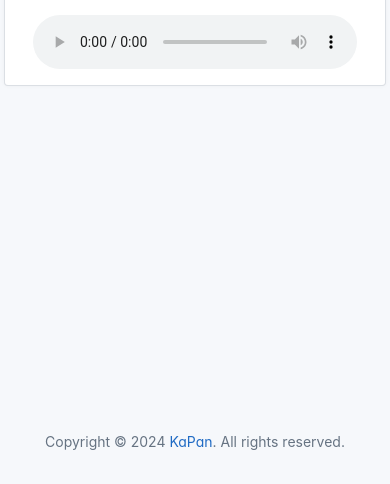
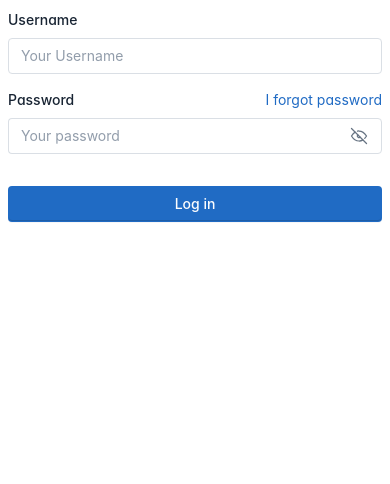
Before and after one commit to KadekPanjiii/UK_Modul1, a PHP site: page / in a window 390 px wide. Shown: the part 360-844 px from the top of the page. Run offline with PHP 8.4, Linux system fonts and the light colour scheme; some web fonts are replaced.

Commit message:
first commit

```diff
--- a/components/navbar.php
+++ b/components/navbar.php
@@ -116,20 +116,16 @@
               </a>
             </div>
             <div class="nav-item dropdown">
-              <a
-                href="https://kapan.vercel.app/"
-                target="_blank"
-                class="nav-link d-flex lh-1 text-reset p-0"
-              >
-                <span
-                  class="avatar avatar-sm"
-                  style="background-image: url(assets/static/avatars/000f.jpeg)"
-                ></span>
+            <a href="https://kapan.vercel.app/" class="nav-link d-flex lh-1 text-reset p-0" data-bs-toggle="dropdown" aria-label="Open user menu">
+                <span class="avatar avatar-sm" style="background-image: url(assets/static/avatars/000f.jpeg)"></span>
                 <div class="d-none d-xl-block ps-2">
                   <div>Kadek Panji</div>
                   <div class="mt-1 small text-muted">Rekayasa Perangkat Lunak</div>
                 </div>
               </a>
+              <div class="dropdown-menu dropdown-menu-end dropdown-menu-arrow">
+                <a href="index.php" class="dropdown-item">Logout</a>
+              </div>
             </div>
           </div>
         </div>
@@ -140,8 +136,8 @@
           <div class="navbar">
             <div class="container-xl">
               <ul class="navbar-nav">
-                <li class="nav-item <?= strpos($url, 'index.php') ? 'active' : '' ?>">
-                  <a class="nav-link" href="index.php">
+                <li class="nav-item <?= strpos($url, 'home.php') ? 'active' : '' ?>">
+                  <a class="nav-link" href="home.php">
                     <span class="nav-link-icon d-md-none d-lg-inline-block"
                       ><!-- Download SVG icon from http://tabler-icons.io/i/home -->
                       <svg
--- a/index.php
+++ b/index.php
@@ -1,58 +1,120 @@
+<!DOCTYPE html>
 <html lang="en">
 
-  <!-- Navbar -->
-  <?php include("components/header.php") ?>
+<!-- Header -->
+<?php include("components/header.php")?>
 
-  <body>
-  <script>
-        // Membuat alert saat halaman dimuat
-        window.onload = function() {
-            alert("Audio dijual terpisah");
-        };
-    </script>
-    <script src="assets/dist/js/demo-theme.min.js?1684106062"></script>
-    <div class="page">
+<body class="d-flex flex-column bg-white">
+    <script src="./dist/js/demo-theme.min.js?1684106062"></script>
 
-      <!-- Navbar -->
-      <?php include("components/navbar.php") ?>
-
-      <div class="page-wrapper">
-        <!-- Page header -->
-        <div class="page-header d-print-none">
-          <div class="container-xl">
-            <div class="row g-2 align-items-center">
-              <div class="col">
-                <!-- Page pre-title -->
-                <h2 class="page-title">Home</h2>
-              </div>
-            </div>
-          </div>
-        </div>
-        <!-- Page body -->
-        <div class="page-body">
-          <div class="container-xl">
-            <div class="row row-deck row-cards">
-                <div class="card">
-                <div class="card-body">
-                  <h3 class="card-title">BALI | Cinematic video - <a href="https://youtu.be/zHcr32gRRCs?si=3NfflcBh6Rh7h0J4" target="_blank" class="link-blue">@JustKay</a></h3>
-                    <div class="row align-items-center">
-                      <video style="min-width: 10%; min-height: 100%;" playsinline autoplay muted loop>
-                        <source class="h-100" src="components/vid.mp4" type="video/mp4" />
-                      </video>
-                      <p></p>
-                      <!-- Audio dijual terpisah -->
-                      <audio loop controls autoplay>
-                        <source src="components/sound.mp3" type="audio/mpeg">
-                      </audio>
+    <div class="row g-0 flex-fill">
+        <div class="col-12 col-lg-6 col-xl-4 border-top-wide border-primary d-flex flex-column justify-content-center">
+            <div class="container container-tight my-5 px-lg-5">
+                <div class="text-center mb-4">
+                    <a href="." class="navbar-brand navbar-brand-autodark"><img src="assets/static/K.svg" height="36" alt=""></a>
+                </div>
+                <h2 class="h3 text-center mb-3">
+                    Login to your account
+                </h2>
+                <div class="mb-3">
+                    <label class="form-label">Username</label>
+                    <input type="text" class="form-control" placeholder="Your Username" id="username" autocomplete="off">
+                </div>
+                <div class="mb-2">
+                    <label class="form-label">
+                        Password
+                        <span class="form-label-description">
+                            <a href="./forgot-password.html">I forgot password</a>
+                        </span>
+                    </label>
+                    <div class="input-group input-group-flat">
+                        <input type="password" class="form-control" placeholder="Your password" id="password" autocomplete="off">
+                        <span class="input-group-text">
+                            <a href="#" class="link-secondary" title="Show password" id="togglePassword" onclick="myFunction()">
+                                <!-- Download SVG icon from http://tabler-icons.io/i/eye -->
+                                <svg xmlns="http://www.w3.org/2000/svg" class="icon icon-tabler icon-tabler-eye-off" width="24" height="24" viewBox="0 0 24 24"
+                                    stroke-width="2" stroke="currentColor" fill="none" stroke-linecap="round" stroke-linejoin="round">
+                                    <path stroke="none" d="M0 0h24v24H0z" fill="none" />
+                                    <path d="M10.585 10.587a2 2 0 0 0 2.829 2.828" />
+                                    <path d="M16.681 16.673a8.717 8.717 0 0 1 -4.681 1.327c-3.6 0 -6.6 -2 -9 -6c1.272 -2.12 2.712 -3.678 4.32 -4.674m2.86 -1.146a9.055 9.055 0 0 1 1.82 -.18c3.6 0 6.6 2 9 6c-.666 1.11 -1.379 2.067 -2.138 2.87" />
+                                    <path d="M3 3l18 18" />
+                                </svg>
+                            </a>
+                        </span>
                     </div>
-                  </div>
+                </div>
+                <div class="form-footer">
+                    <button type="submit" class="btn btn-primary w-100" id="login">Log in</button>
                 </div>
             </div>
-          </div>
         </div>
+        <div class="col-12 col-lg-6 col-xl-8 d-none d-lg-block">
+            <!-- Photo -->
+            <div class="bg-cover h-100 min-vh-100"
+                style="background-image: url(components/finances-us-dollars-and-bitcoins-currency-money-2.jpg)"></div>
+        </div>
+    </div>
 
-        <!-- Footer -->
-        <?php include("components/footer.php") ?>
+    <!-- Libs JS -->
+    <!-- Tabler Core -->
+    <script src="assets/dist/js/tabler.min.js?1684106062" defer></script>
+    <script src="assets/dist/js/demo.min.js?1684106062" defer></script>
 
-  </body>
+    <script>
+        function myFunction() {
+            const x = document.getElementById("password");
+            const toggleLink = document.getElementById("togglePassword");
+
+            if (x.type === "password") {
+                x.type = "text";
+                toggleLink.innerHTML = '<svg xmlns="http://www.w3.org/2000/svg" class="icon icon-tabler icon-tabler-eye" width="24" height="24" viewBox="0 0 24 24" stroke-width="2" stroke="currentColor" fill="none" stroke-linecap="round" stroke-linejoin="round"><path stroke="none" d="M0 0h24v24H0z" fill="none" /><circle cx="12" cy="12" r="2" /><path d="M22 12c-2.4 4 -5.4 6 -9 6c-3.6 0 -6.6 -2 -9 -6c2.4 -4 5.4 -6 9 -6c3.6 0 6.6 2 9 6" /></svg>';
+            } else {
+                x.type = "password";
+                toggleLink.innerHTML = '<svg xmlns="http://www.w3.org/2000/svg" class="icon icon-tabler icon-tabler-eye-off" width="24" height="24" viewBox="0 0 24 24" stroke-width="2" stroke="currentColor" fill="none" stroke-linecap="round" stroke-linejoin="round"><path stroke="none" d="M0 0h24v24H0z" fill="none" /><path d="M10.585 10.587a2 2 0 0 0 2.829 2.828" /><path d="M16.681 16.673a8.717 8.717 0 0 1 -4.681 1.327c-3.6 0 -6.6 -2 -9 -6c1.272 -2.12 2.712 -3.678 4.32 -4.674m2.86 -1.146a9.055 9.055 0 0 1 1.82 -.18c3.6 0 6.6 2 9 6c-.666 1.11 -1.379 2.067 -2.138 2.87" /><path d="M3 3l18 18" /></svg>';
+            }
+        }
+    </script>
+
+    <script>
+        document.addEventListener("DOMContentLoaded", function () {
+            var upayaLogin = 0;
+
+            function Login() {
+                const username = document.getElementById("username").value;
+                const password = document.getElementById("password").value;
+
+                // Validasi input tidak boleh kosong
+                if (password.trim() === "") {
+                    alert("Password tidak boleh kosong");
+                    return;
+                }
+
+                if (username === "a" && password === "a") {
+                    alert("Login berhasil!");
+                    window.location.href = "home.php";
+                } else {
+                    upayaLogin++;
+                    // Maksimal login hanya 3x
+                    if (upayaLogin >= 3) {
+                        alert("Username atau password salah. Program ditutup.");
+                        window.location.href = "error.php";
+                    } else {
+                        alert("Username atau password salah. Percobaan ke-" + upayaLogin);
+                    }
+                }
+            }
+
+            document.getElementById("login").addEventListener("click", Login);
+
+            // Menambahkan event keypress untuk tombol "Enter"
+            document.getElementById("password").addEventListener("keypress", function (event) {
+                if (event.key === "Enter") {
+                    Login();
+                }
+            });
+        })
+    </script>
+
+</body>
+
 </html>
--- a/perulangan.php
+++ b/perulangan.php
@@ -62,8 +62,7 @@
     document.addEventListener("DOMContentLoaded", function () {
         function HasilkanOutput() {
             const teks = document.getElementById("teks").value;
-            const ulangiInput = document.getElementById("ulangi");
-            const ulangi = ulangiInput.value;
+            const ulangi = document.getElementById("ulangi").value;
             const outputContainer = document.getElementById("outputContainer");
 
                 // Validasi input tidak boleh kosong
```
Also changed, not shown: error.php (added, +58 -0 lines), home.php (added, +58 -0 lines), components/finances-us-dollars-and-bitcoins-currency-money-2.jpg (added).
